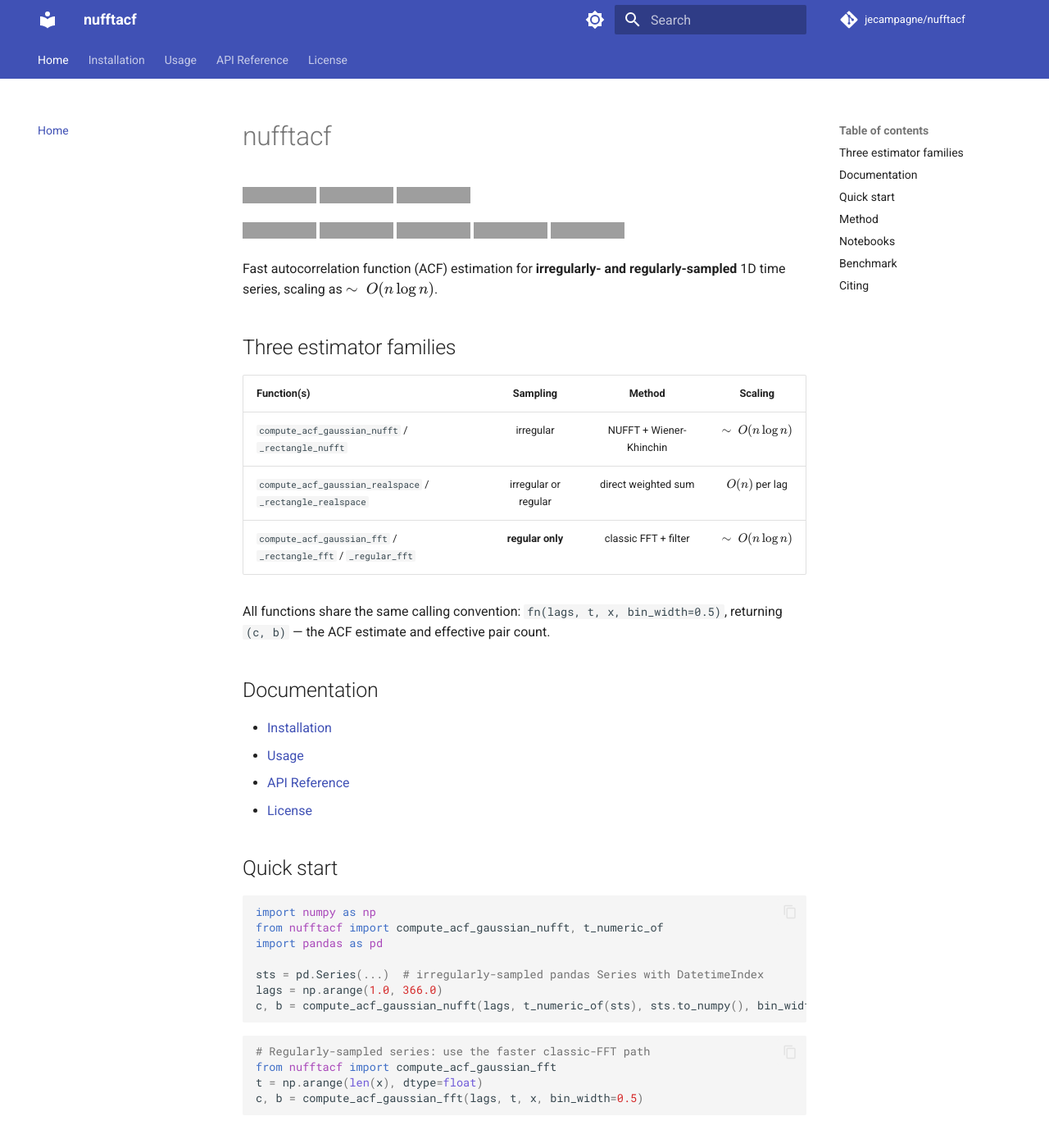
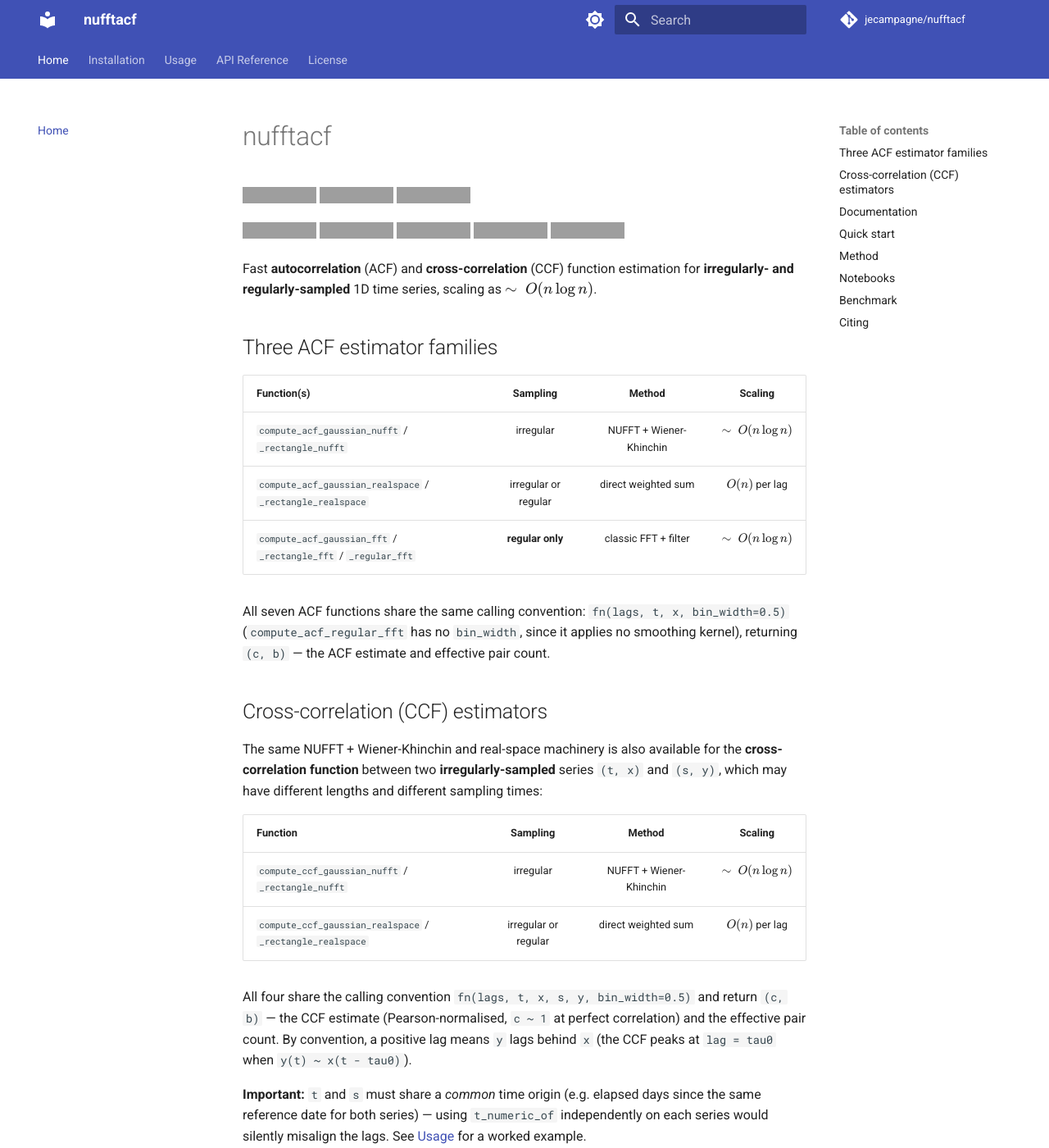
Before and after one commit to jecampagne/nufftacf, an MkDocs documentation site: the page built from docs/index.md, in a window 1280 px wide and 1400 px high, cut to the strip 0-1400 px from the top of the window. Shown: the whole strip at 82% size. Built offline with MkDocs 1.6.1 and Material for MkDocs 9.7.7, drawn with Linux system fonts in a browser that asks for light colours; comment, search, counter and statistics services are not loaded; some of the changed text lies outside the part shown; grey boxes are pictures that could not be loaded.

Commit message:
update docs

````diff
--- a/docs/index.md
+++ b/docs/index.md
@@ -10,10 +10,10 @@
 [![macOS](https://img.shields.io/badge/macOS-arm64%20%7C%20x86__64-orange?logo=apple)](https://github.com/jecampagne/nufftacf/actions/workflows/tests.yml)
 [![Windows](https://img.shields.io/badge/windows-latest-orange?logo=windows)](https://github.com/jecampagne/nufftacf/actions/workflows/tests.yml)
 
-Fast autocorrelation function (ACF) estimation for **irregularly- and regularly-sampled** 1D
-time series, scaling as $\sim~O(n\log n)$.
+Fast **autocorrelation** (ACF) and **cross-correlation** (CCF) function estimation for
+**irregularly- and regularly-sampled** 1D time series, scaling as $\sim~O(n\log n)$.
 
-## Three estimator families
+## Three ACF estimator families
 
   Function(s) | Sampling | Method | Scaling |
  |:-----------|:---------:|:-------:|:-------:|
@@ -21,8 +21,29 @@ time series, scaling as $\sim~O(n\log n)$.
  | `compute_acf_gaussian_realspace` / `_rectangle_realspace` | irregular or regular | direct weighted sum | $O(n)$ per lag |
  | `compute_acf_gaussian_fft` / `_rectangle_fft` / `_regular_fft` | **regular only** | classic FFT + filter | $\sim~O(n\log n)$ |
 
-All functions share the same calling convention: `fn(lags, t, x, bin_width=0.5)`, returning
-`(c, b)` — the ACF estimate and effective pair count.
+All seven ACF functions share the same calling convention: `fn(lags, t, x, bin_width=0.5)`
+(`compute_acf_regular_fft` has no `bin_width`, since it applies no smoothing kernel),
+returning `(c, b)` — the ACF estimate and effective pair count.
+
+## Cross-correlation (CCF) estimators
+
+The same NUFFT + Wiener-Khinchin and real-space machinery is also available for the
+**cross-correlation function** between two **irregularly-sampled** series `(t, x)` and
+`(s, y)`, which may have different lengths and different sampling times:
+
+  Function | Sampling | Method | Scaling |
+ |:--------|:---------:|:-------:|:-------:|
+ | `compute_ccf_gaussian_nufft` / `_rectangle_nufft` | irregular | NUFFT + Wiener-Khinchin | $\sim~O(n\log n)$ |
+ | `compute_ccf_gaussian_realspace` / `_rectangle_realspace` | irregular or regular | direct weighted sum | $O(n)$ per lag |
+
+All four share the calling convention `fn(lags, t, x, s, y, bin_width=0.5)` and return
+`(c, b)` — the CCF estimate (Pearson-normalised, `c ~ 1` at perfect correlation) and the
+effective pair count. By convention, a positive lag means `y` lags behind `x` (the CCF
+peaks at `lag = tau0` when `y(t) ~ x(t - tau0)`).
+
+**Important:** `t` and `s` must share a *common* time origin (e.g. elapsed days since the
+same reference date for both series) — using `t_numeric_of` independently on each series
+would silently misalign the lags. See [Usage](usage.md) for a worked example.
 
 ## Documentation
 
@@ -50,6 +71,19 @@ t = np.arange(len(x), dtype=float)
 c, b = compute_acf_gaussian_fft(lags, t, x, bin_width=0.5)
 ```
 
+```python
+# Cross-correlation between two irregularly-sampled series on a COMMON time
+# origin (t and s must be elapsed time since the same reference date)
+from nufftacf import compute_ccf_gaussian_nufft
+
+lags = np.arange(1.0, 181.0)
+c, b = compute_ccf_gaussian_nufft(lags, t, x, s, y, bin_width=0.5)
+# c: CCF estimate per lag (peaks at lag = tau0 when y(t) ~ x(t - tau0))
+```
+
+See [Usage](usage.md) for a full worked CCF example built from two coupled
+Ornstein-Uhlenbeck-like series with a known lag `tau0`.
+
 ## Method
 
 Built on two ingredients:
@@ -57,7 +91,8 @@ Built on two ingredients:
 1. **[FINUFFT](https://github.com/flatironinstitute/finufft)** (Flatiron Institute)
    evaluates the power spectrum of the irregularly-sampled signal via a type-1 NUFFT,
    then inverts it at the requested lags (Wiener-Khinchin theorem) — giving $\sim~O(n\log n)$
-   scaling instead of the $O(n^2)$ real-space sum.
+   scaling instead of the $O(n^2)$ real-space sum. The same machinery extends directly to
+   the CCF between two irregularly-sampled series with different sampling times.
 2. An analytical **"b" correction** for the effective pair count per lag, specific to
    the Gaussian and rectangular kernels, computed in $O(n)$ via a two-pointer scan
    (`kernels.py`) — without this, the raw NUFFT spectrum would not be correctly normalised.
@@ -73,6 +108,11 @@ in the ratio.
   **irregularly-sampled** series, NUFFT path vs Pastas (Colab-ready).
 - [pastas_vs_nufftacf_regular.ipynb](https://github.com/jecampagne/nufftacf/blob/main/notebook/pastas_vs_nufftacf_regular.ipynb) —
   **regularly-sampled** series, classic-FFT path vs Pastas (Colab-ready).
+- [zdcf_vs_nufftacf.ipynb](https://github.com/jecampagne/nufftacf/blob/main/notebook/zdcf_vs_nufftacf.ipynb) —
+  **nufftacf** vs **pyZDCF** on the same irregularly-sampled series as above.
+- [nufftacf_ccf_demo.ipynb](https://github.com/jecampagne/nufftacf/blob/main/notebook/nufftacf_ccf_demo.ipynb) —
+  the **cross-correlation (CCF)** functions vs **pyZDCF**, including a case with two
+  coupled Ornstein-Uhlenbeck series for which the theoretical CCF is known analytically.
 
 ## Benchmark
 
````
